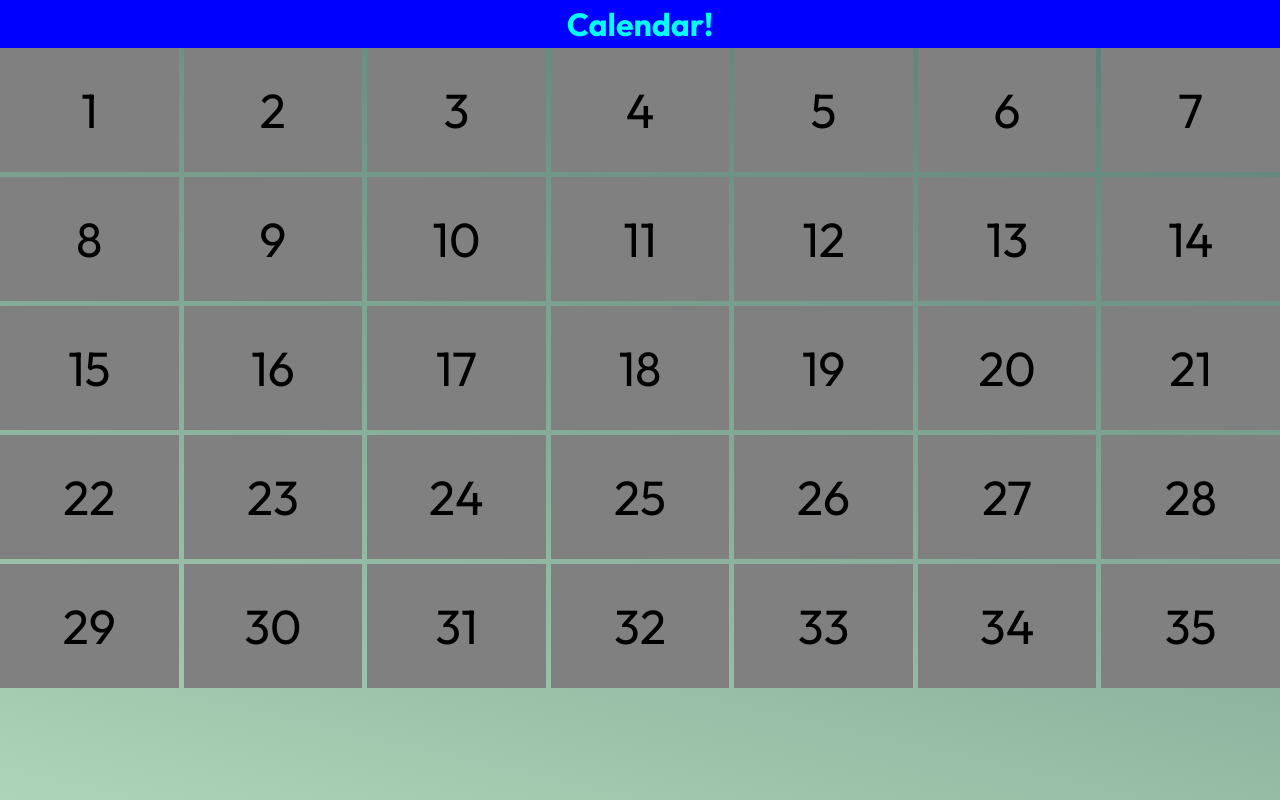
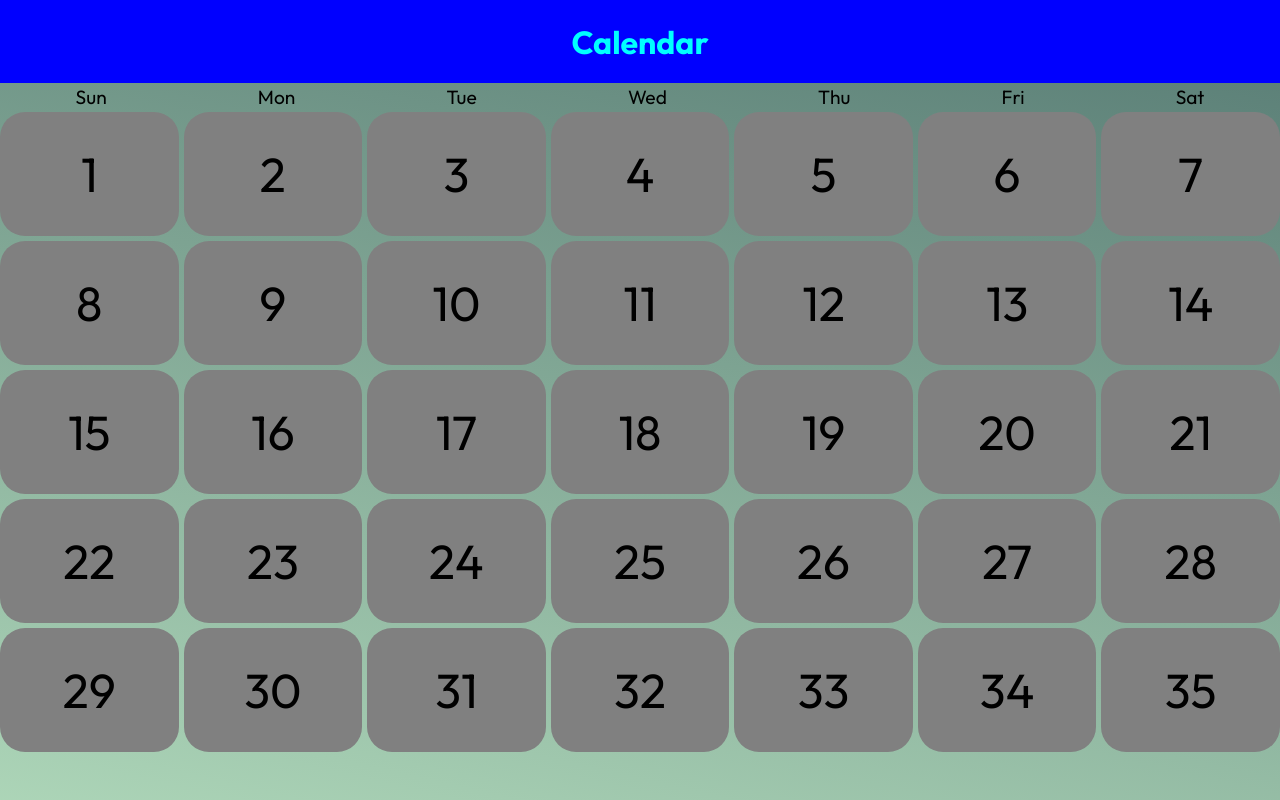
Before and after one commit to srikar-eranky/project-cognitio, a Next.js app in the folder client/: page /calendar in a window 1280 px wide. Built offline with nearby package versions, Linux system fonts and the light colour scheme.

Commit message:
continue work on calendar styling

```diff
--- a/client/src/app/calendar/page.js
+++ b/client/src/app/calendar/page.js
@@ -13,7 +13,16 @@ function CreateCalendarDisplay() {
         `}
       </style>
 
-      <h1 className={styles.title}>Calendar!</h1>
+      <h1 className={styles.title}>Calendar</h1>
+      <div className={styles.weekDaysContainer}>
+        <p className={`${styles.weekDay} ${styles.sunday}`}>Sun</p>
+        <p className={`${styles.weekDay} ${styles.monday}`}>Mon</p>
+        <p className={`${styles.weekDay} ${styles.tuesday}`}>Tue</p>
+        <p className={`${styles.weekDay} ${styles.wednesday}`}>Wed</p>
+        <p className={`${styles.weekDay} ${styles.thursday}`}>Thu</p>
+        <p className={`${styles.weekDay} ${styles.friday}`}>Fri</p>
+        <p className={`${styles.weekDay} ${styles.saturday}`}>Sat</p>
+      </div>
       <div className={styles.container}>
         {days.map((day) => (
           <div key={day} className={styles.day}>
--- a/client/src/app/calendar/page.module.css
+++ b/client/src/app/calendar/page.module.css
@@ -3,6 +3,7 @@
   font-family: var(--Outfit);
   background-color: blue;
   text-align: center;
+  padding: 1.1rem 0;
 }
 
 .container {
@@ -20,4 +21,38 @@
   align-items: center;
   font-family: var(--Outfit);
   font-size: 3rem;
+  border-radius: 25px;
 }
+
+.weekDaysContainer {
+  display: flex;
+  justify-content: space-around;
+  align-items: center;
+  font-family: var(--Outfit);
+  font-size: 1.2rem;
+}
+
+/* .sunday {
+  margin-left: 5px;
+}
+.monday {
+  margin-left: 10px;
+}
+.tuesday {
+  margin-left: 20px;
+}
+.wednesday {
+  margin-left: 10px;
+}
+.thursday {
+  margin-right: 15px;
+}
+.friday {
+  margin-right: 18px;
+} */
+
+/*
+.weekDay {
+  margin-left: 4.5rem;
+  margin-right: 4.5rem;
+} */
```
